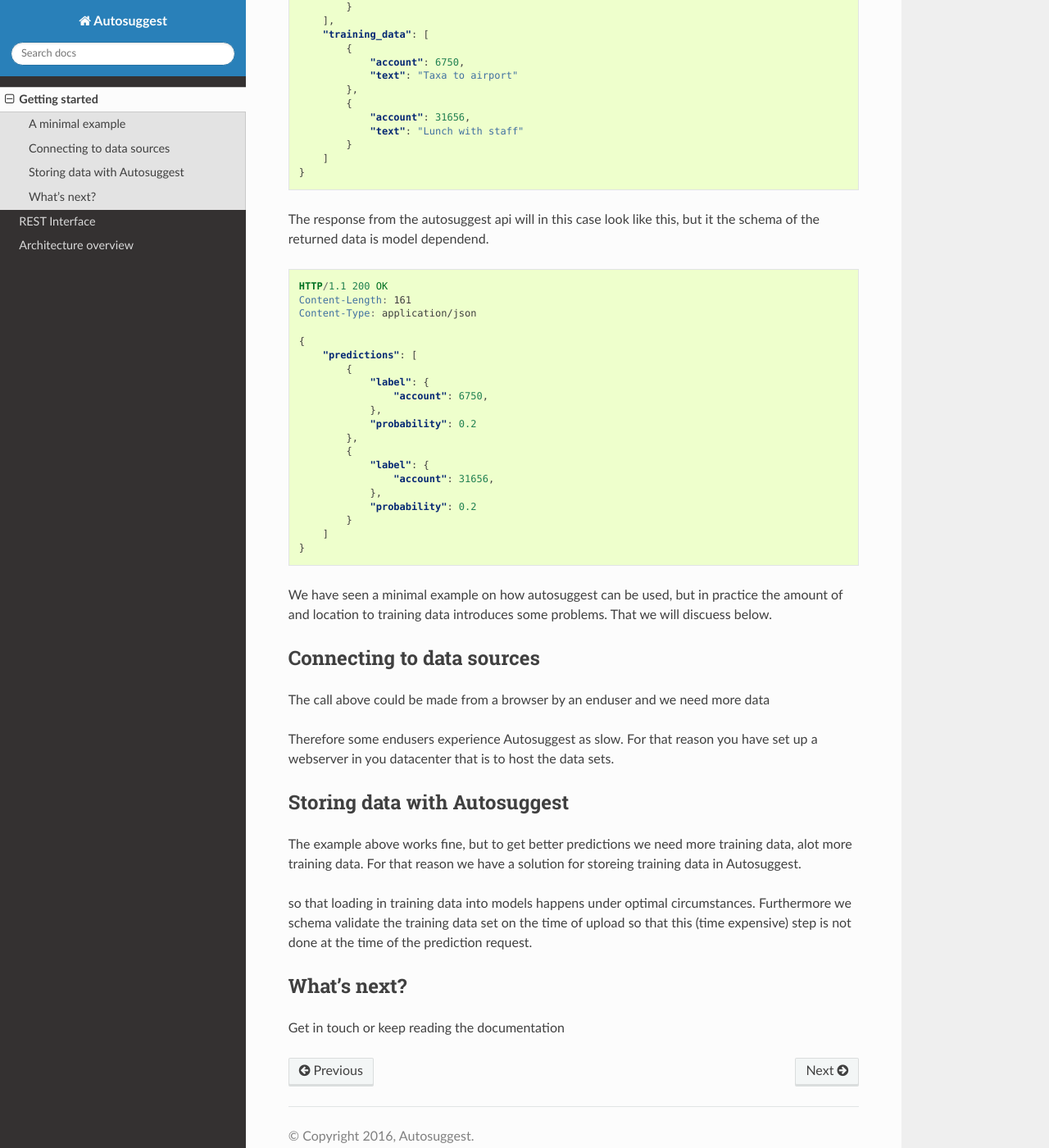
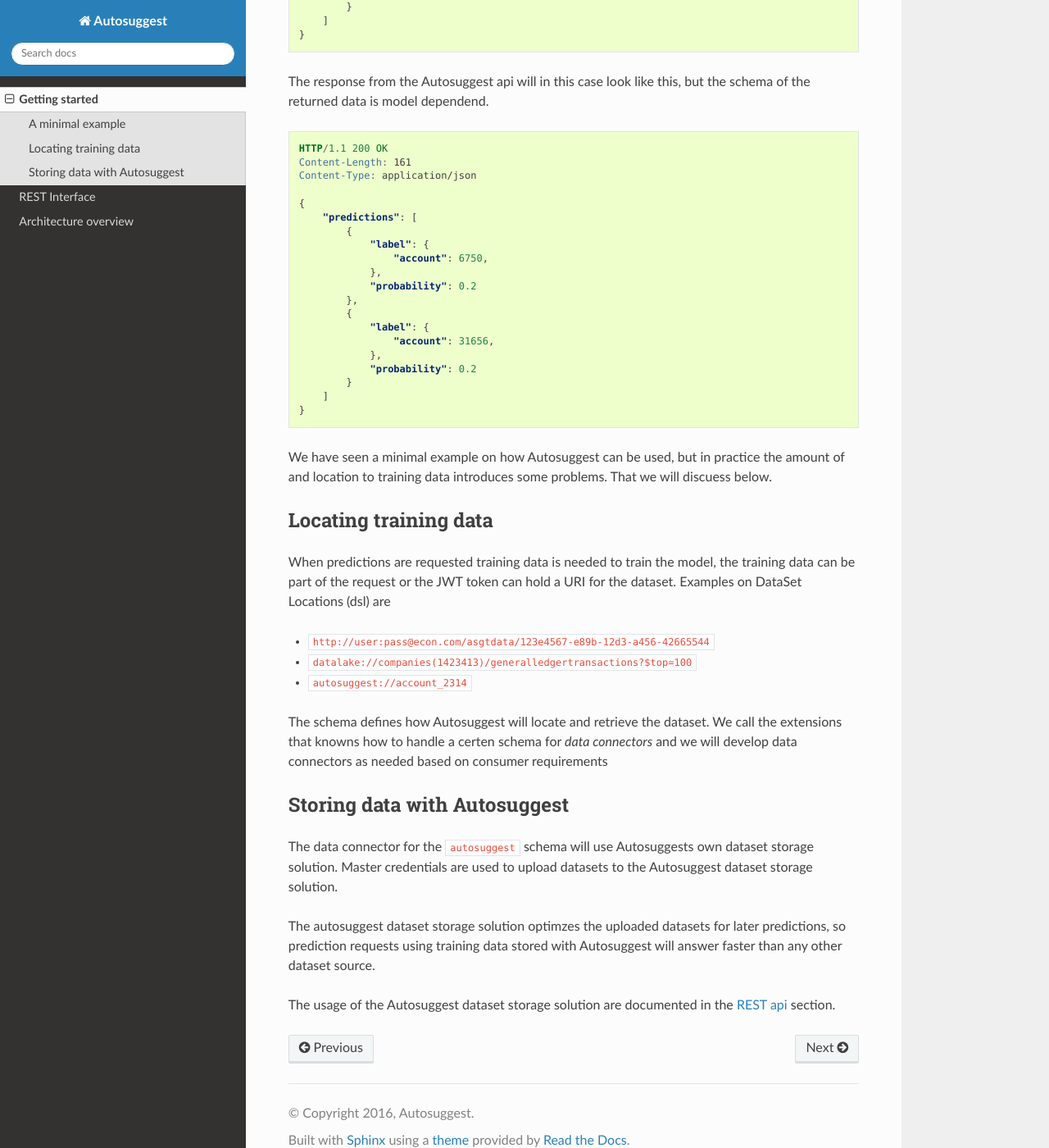
Before and after one commit to e-conomic/vml-docs, a Sphinx documentation site: the page built from docs/source/getting_started.rst, in a window 1280 px wide and 1400 px high, scrolled down 1289 px. Shown: the whole window at 82% size. Built offline with Sphinx 7.4.7 and the Read the Docs theme 2.0.0, drawn with Linux system fonts in a browser that asks for light colours; some of the changed text lies outside the part shown.

Commit message:
Getting started nearly done

```diff
--- a/docs/source/getting_started.rst
+++ b/docs/source/getting_started.rst
@@ -24,7 +24,7 @@ to end users. When e-conomic issue a auth token to an end user it is important
 that they set the :code:`iss` claim, so Autosuggest can identify and verify
 the issuer. If the issuer is a known consumer of Autosuggest and the signature
 can be verified custom claims in the content of the JWT token are used by
-autosuggest, an example being :code:`dsl` that describes the location of a
+Autosuggest, an example being :code:`dsl` that describes the location of a
 dataset. Below is an example in python genereting a JWT token with the
 given master credentials, this token will expire 01/01/2017.
 
@@ -45,7 +45,7 @@ given master credentials, this token will expire 01/01/2017.
    print(token)
 
 the variable :code:`token` is a string :code:`eyJhbGciOiJIUzI1NiIsInR5cC...`
-that an end user or e-conomic can use to authenticate against the autosuggest
+that an end user or e-conomic can use to authenticate against the Autosuggest
 prediction related endpoints, the token is transfered in the Authorization
 header and uses the Bearer schema, a request could look like this
 
@@ -64,20 +64,10 @@ header and uses the Bearer schema, a request could look like this
            {
                "text": "Business lunch"
            }
-       ],
-       "training_data": [
-           {
-               "account": 6750,
-               "text": "Taxa to airport"
-           },
-           {
-               "account": 31656,
-               "text": "Lunch with staff"
-           }
        ]
    }
 
-The response from the autosuggest api will in this case look like this, but it
+The response from the Autosuggest api will in this case look like this, but
 the schema of the returned data is model dependend.
 
 .. sourcecode:: http
@@ -103,36 +93,38 @@ the schema of the returned data is model dependend.
        ]
    }
 
-We have seen a minimal example on how autosuggest can be used, but in practice
+We have seen a minimal example on how Autosuggest can be used, but in practice
 the amount of and location to training data introduces some problems. That we
 will discuess below.
 
 
+Locating training data
+----------------------
 
+When predictions are requested training data is needed to train the model,
+the training data can be part of the request or the JWT token can hold
+a URI for the dataset. Examples on DataSet Locations (dsl) are
 
+- :code:`http://user:pass@econ.com/asgtdata/123e4567-e89b-12d3-a456-42665544`
+- :code:`datalake://companies(1423413)/generalledgertransactions?$top=100`
+- :code:`autosuggest://account_2314`
 
-Connecting to data sources
---------------------------
-The call above could be made from a browser by an enduser and we need more data
-
-Therefore some endusers experience Autosuggest as slow. For that reason you
-have set up a webserver in you datacenter that is to host the data sets.
+The schema defines how Autosuggest will locate and retrieve the dataset.
+We call the extensions that knowns how to handle a certen schema for *data
+connectors* and we will develop data connectors as needed based on consumer
+requirements
 
 
 Storing data with Autosuggest
 -----------------------------
 
-The example above works fine, but to get better predictions we need more
-training data, alot more training data. For that reason we have a solution for
-storeing training data in Autosuggest.
+The data connector for the :code:`autosuggest` schema will use Autosuggests
+own dataset storage solution. Master credentials are used to upload datasets
+to the Autosuggest dataset storage solution.
 
-so that loading in training data into models happens under optimal
-circumstances. Furthermore we schema validate the training data set on the
-time of upload so that this (time expensive) step is not done at the time of
-the prediction request.
+The autosuggest dataset storage solution optimzes the uploaded datasets for
+later predictions, so prediction requests using training data stored with
+Autosuggest will answer faster than any other dataset source.
 
-
-
-What’s next?
-------------
-Get in touch or keep reading the documentation
+The usage of the Autosuggest dataset storage solution are documented in the
+:ref:`REST api<restapi-label>` section.
```
Also changed, not shown: other parts of docs/source/getting_started.rst (+4 -4 lines), docs/source/restapi.rst (+20 -7 lines).
